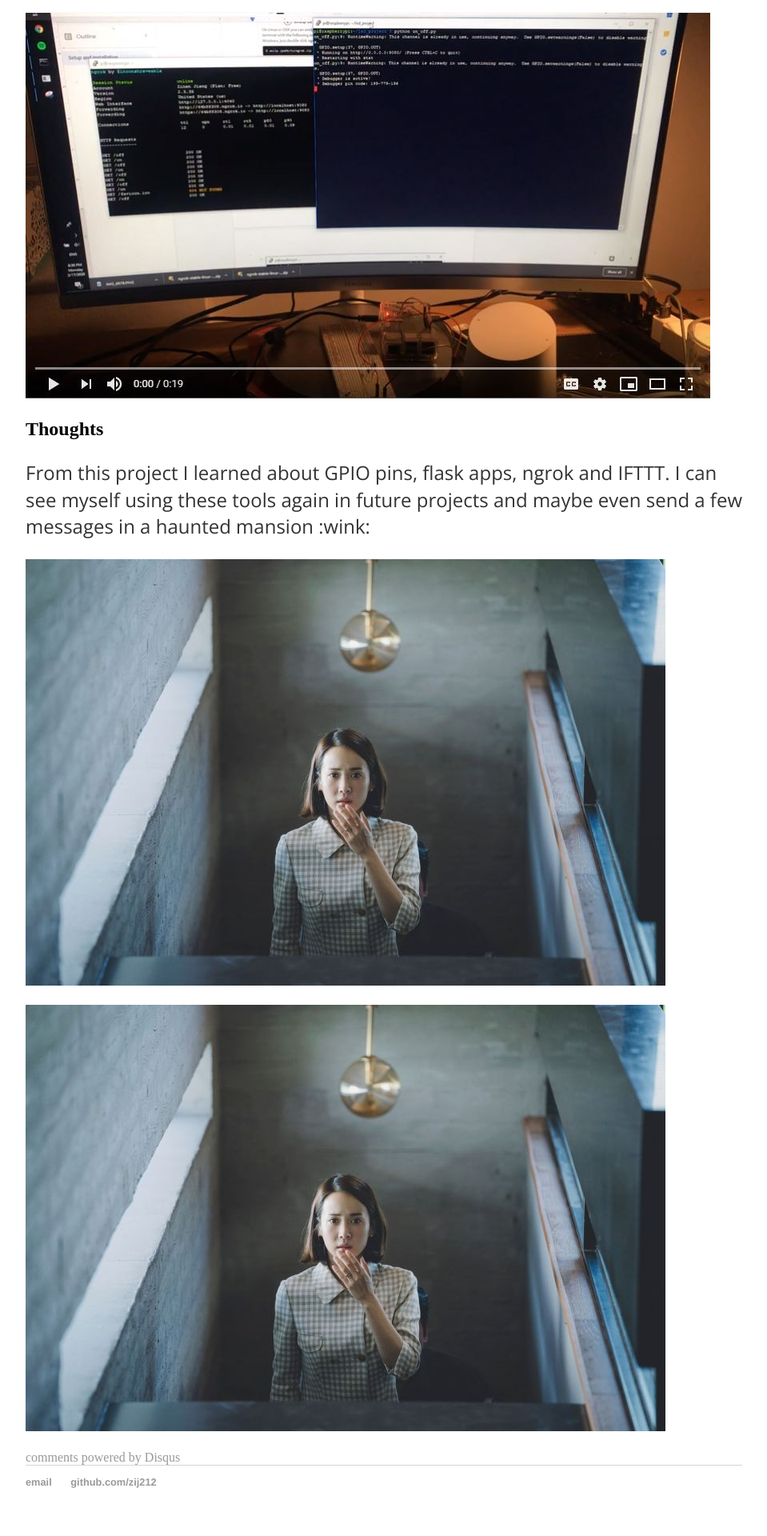
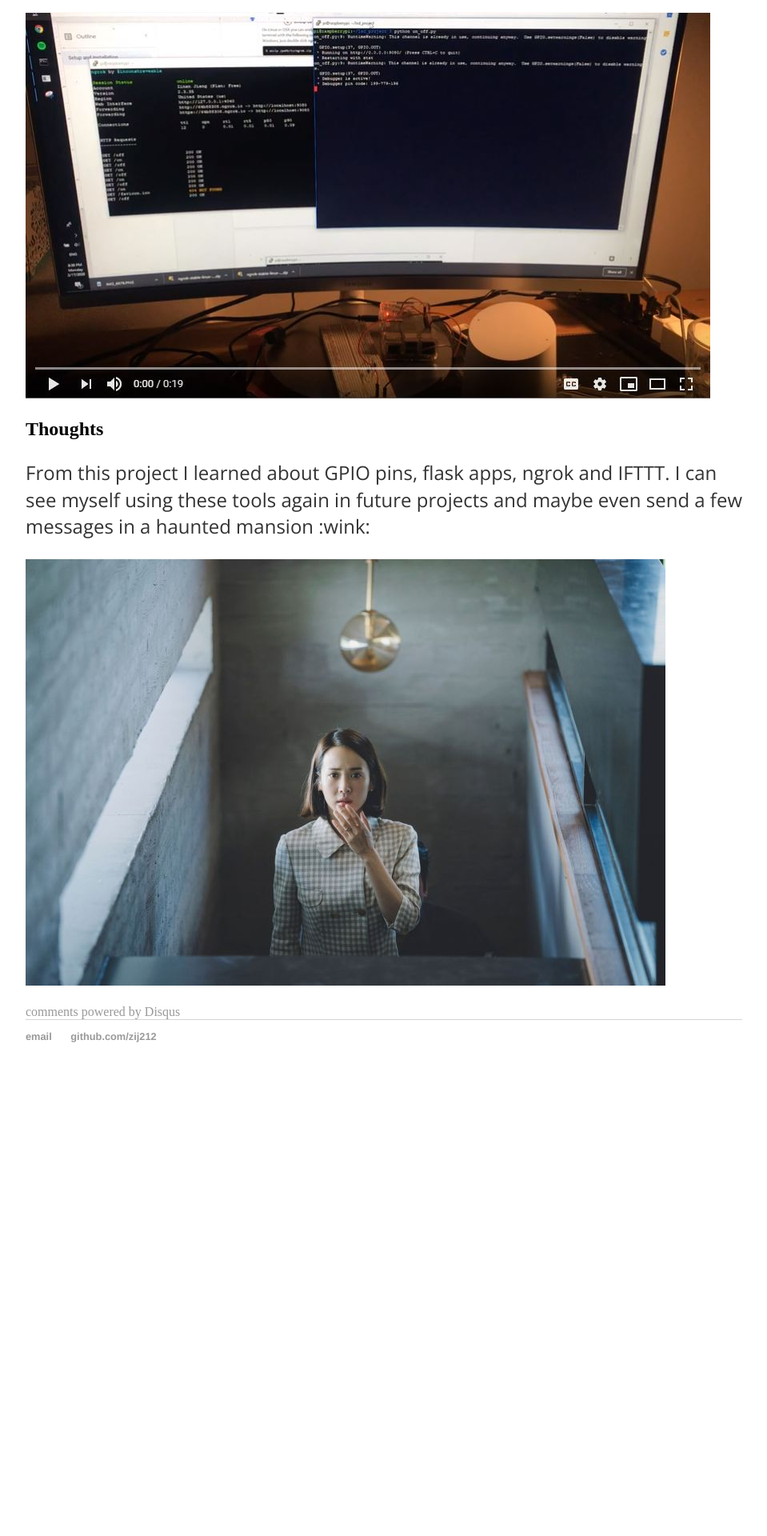
Before and after one commit to zij212/zij212.github.io, a Jekyll site: the page built from _posts/2020-02-17-use-google-home-to-control-led.md, in a window 1280 px wide. Shown: the part 2957-4877 px from the top of the page at 80% size, without its empty margins (160-1119 px from the left). Built offline with Jekyll 4.4.1, drawn with Linux system fonts in a browser that asks for light colours; comment, search, counter and statistics services are not loaded; after the commit the page ends 4320 px from its top, so only the background shows below that.

Commit message:
Update 2020-02-17-use-google-home-to-control-led.md

````diff
--- a/_posts/2020-02-17-use-google-home-to-control-led.md
+++ b/_posts/2020-02-17-use-google-home-to-control-led.md
@@ -20,7 +20,7 @@
 
 Here is what the circuit looks like.
 
-![led_circuit.svg](https://github.com/zij212/zij212.github.io/blob/master/img/led_circuit.svg)
+![led_circuit.svg]({{site.url}}/img/led_circuit.svg)
 
 I should have written down on a sticky note that Anode is the positive and longer leg and Cathode is the negative and shorter leg, because I kept forgetting which is which and googled many times. But I guess as long as I remember it’s one-way and use some resistors to protect it, I will be okay.
 
@@ -85,7 +85,7 @@
     ```sh
     ./ngrok http 9080
     ```
-    ![ngrok_http.png](https://github.com/zij212/zij212.github.io/blob/master/img/ngrok_http.png)
+    ![ngrok_http.png]({{site.url}}/img/ngrok_http.png)
 
 And voila! Now I can turn on the LED by visiting https://64b88309.ngrok.io/on and then turn it off using https://64b88309.ngrok.io/off.
 
@@ -103,13 +103,11 @@
 
 Now that we have everything up and running, here is me demoing the result.
 
-[![demo_video](https://github.com/zij212/zij212.github.io/blob/master/img/led_youtube_thumbnail.JPG)](https://www.youtube.com/watch?v=ZRuIQGlsi-U)
+[![demo_video]({{site.url}}/img/led_youtube_thumbnail.JPG)](https://www.youtube.com/watch?v=ZRuIQGlsi-U)
 
 
 ## Thoughts
 
 From this project I learned about GPIO pins, flask apps, ngrok and IFTTT. I can see myself using these tools again in future projects and maybe even send a few messages in a haunted mansion :wink:
 
-![parasite.jpeg](https://github.com/zij212/zij212.github.io/blob/master/img/parasite.jpeg)
-
 ![parasite.jpeg]({{site.url}}/img/parasite.jpeg)
````
